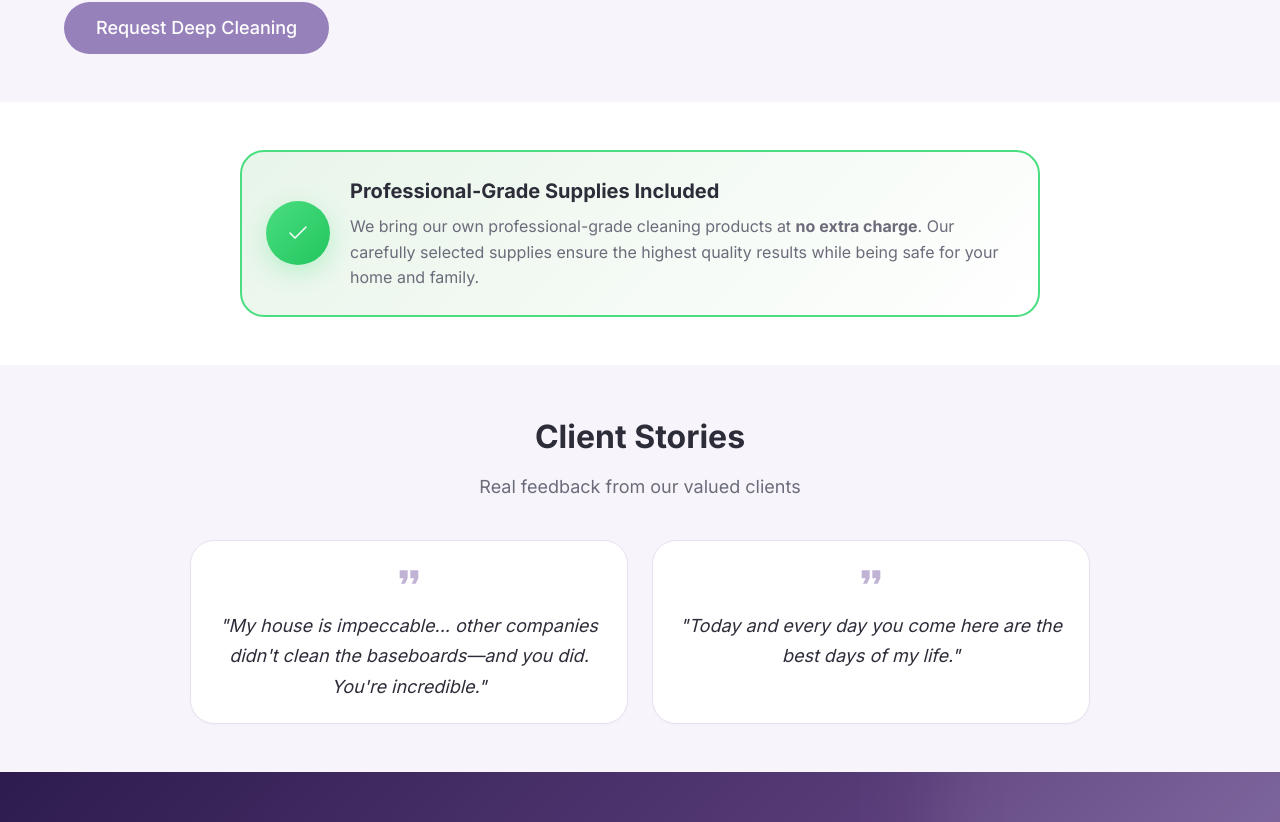
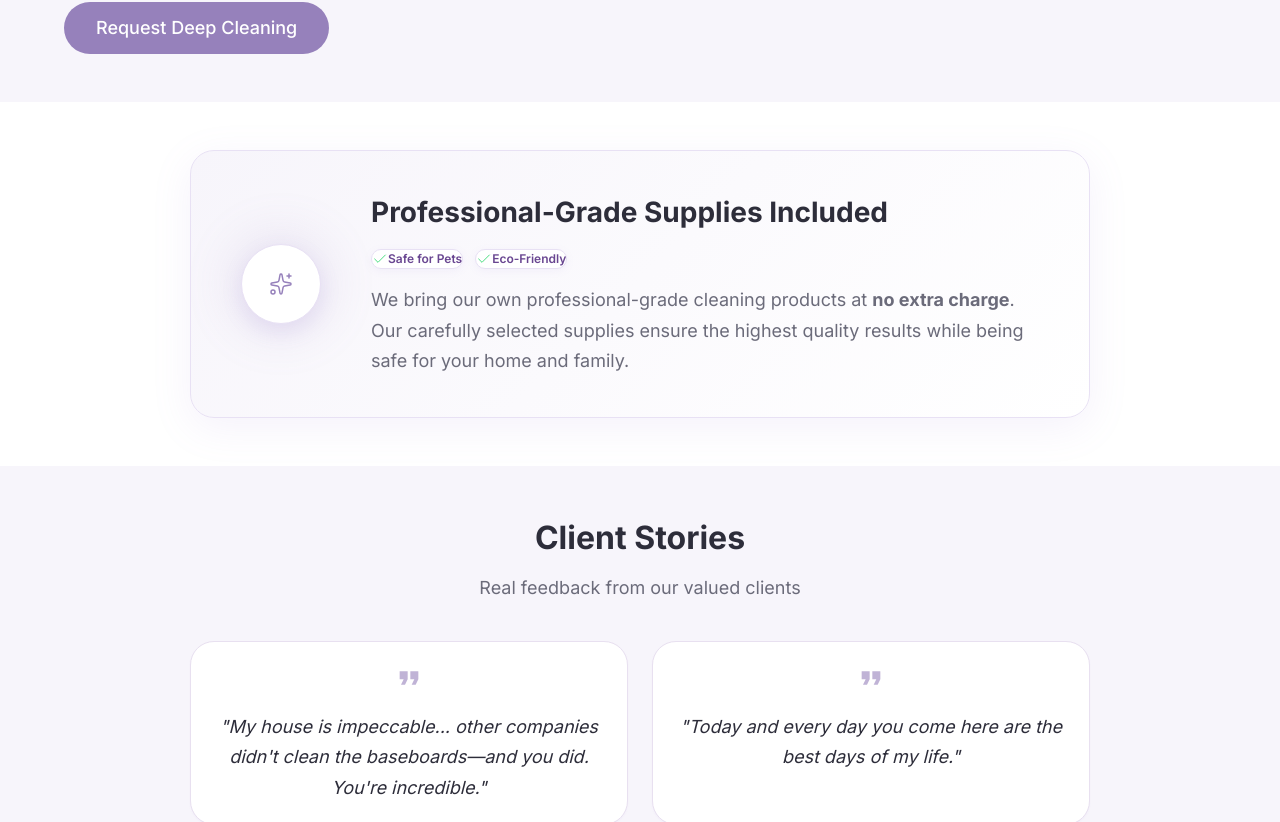
Before and after one commit to Maito-J/Queren, a React (Vite) app: page /services in a window 1280 px wide. Shown: the part 2485-3307 px from the top of the page. Built offline with nearby package versions, Linux system fonts and the light colour scheme; no server answers.

Commit message:
services fix

```diff
--- a/src/pages/public/ServicesPage/ServicesPage.css
+++ b/src/pages/public/ServicesPage/ServicesPage.css
@@ -388,52 +388,147 @@
 
 /* Professional Supplies Section */
 .supplies-section {
-    padding: var(--space-8) 0;
+    padding: var(--space-12) 0;
     background: white;
 }
 
 .supplies-card {
     display: flex;
     align-items: center;
-    gap: var(--space-5);
-    max-width: 800px;
+    gap: var(--space-10);
+    max-width: 900px;
     margin: 0 auto;
-    background: linear-gradient(135deg, #E8F5E9 0%, white 100%);
-    border: 2px solid #4ADE80;
+    background: linear-gradient(135deg, var(--color-primary-50) 0%, white 100%);
+    border: 1px solid var(--color-primary-100);
     border-radius: var(--radius-xl);
-    padding: var(--space-6);
+    padding: var(--space-10);
+    box-shadow: 0 10px 40px rgba(155, 126, 217, 0.1);
+    transition: all var(--transition-slow);
+    position: relative;
+    overflow: hidden;
+}
+
+.supplies-card:hover {
+    transform: translateY(-5px);
+    box-shadow: 0 20px 60px rgba(155, 126, 217, 0.15);
+    border-color: var(--color-primary-light);
+}
+
+.supplies-visual {
+    position: relative;
+    width: 100px;
+    height: 100px;
+    display: flex;
+    align-items: center;
+    justify-content: center;
+    flex-shrink: 0;
+}
+
+.supplies-icon-glow {
+    position: absolute;
+    inset: 0;
+    background: var(--color-primary);
+    filter: blur(25px);
+    opacity: 0.15;
+    border-radius: var(--radius-full);
+    transition: all var(--transition-slow);
+}
+
+.supplies-card:hover .supplies-icon-glow {
+    opacity: 0.3;
+    transform: scale(1.2);
 }
 
 .supplies-icon {
-    width: 64px;
-    height: 64px;
-    background: linear-gradient(135deg, #4ADE80 0%, #22C55E 100%);
-    color: white;
+    width: 80px;
+    height: 80px;
+    background: white;
+    color: var(--color-primary);
     border-radius: var(--radius-full);
     display: flex;
     align-items: center;
     justify-content: center;
-    flex-shrink: 0;
-    box-shadow: 0 8px 24px rgba(74, 222, 128, 0.3);
+    position: relative;
+    z-index: 1;
+    box-shadow: 0 8px 20px rgba(155, 126, 217, 0.15);
+    border: 1px solid var(--color-primary-light);
+    transition: all var(--transition-slow);
+}
+
+.supplies-card:hover .supplies-icon {
+    transform: scale(1.1) rotate(5deg);
+    color: var(--color-primary-dark);
+}
+
+.supplies-content {
+    flex: 1;
+}
+
+.supplies-header {
+    display: flex;
+    align-items: center;
+    justify-content: space-between;
+    gap: var(--space-4);
+    margin-bottom: var(--space-4);
+    flex-wrap: wrap;
 }
 
 .supplies-content h2 {
-    font-size: var(--font-size-xl);
+    font-size: 1.75rem;
     font-weight: var(--font-weight-bold);
     color: var(--color-text);
-    margin-bottom: var(--space-2);
+    margin: 0;
+}
+
+.supplies-badges {
+    display: flex;
+    gap: var(--space-3);
+}
+
+.supply-badge {
+    display: inline-flex;
+    align-items: center;
+    gap: var(--space-1.5);
+    padding: var(--space-1.5) var(--space-3);
+    background: white;
+    border: 1px solid var(--color-primary-100);
+    border-radius: var(--radius-full);
+    font-size: var(--font-size-xs);
+    font-weight: var(--font-weight-semibold);
+    color: var(--color-primary-dark);
+    box-shadow: 0 2px 8px rgba(155, 126, 217, 0.08);
+}
+
+.supply-badge svg {
+    color: #4ADE80;
 }
 
 .supplies-content p {
-    font-size: var(--font-size-base);
+    font-size: var(--font-size-lg);
     color: var(--color-text-muted);
-    line-height: 1.6;
+    line-height: 1.7;
+    margin: 0;
 }
 
-@media (max-width: 600px) {
+@media (max-width: 800px) {
     .supplies-card {
         flex-direction: column;
         text-align: center;
+        padding: var(--space-8);
+        gap: var(--space-6);
+    }
+
+    .supplies-header {
+        flex-direction: column;
+        text-align: center;
+    }
+
+    .supplies-badges {
+        justify-content: center;
+    }
+
+    .supplies-content h2 {
+        font-size: 1.5rem;
     }
 }
 
--- a/src/pages/public/ServicesPage/ServicesPage.tsx
+++ b/src/pages/public/ServicesPage/ServicesPage.tsx
@@ -196,11 +196,26 @@ export function ServicesPage() {
             <section className="section supplies-section">
                 <div className="container">
                     <div className="supplies-card">
-                        <div className="supplies-icon">
-                            <Icon name="check" size="lg" />
+                        <div className="supplies-visual">
+                            <div className="supplies-icon-glow"></div>
+                            <div className="supplies-icon">
+                                <Icon name="sparkle" size="lg" />
+                            </div>
                         </div>
                         <div className="supplies-content">
-                            <h2>Professional-Grade Supplies Included</h2>
+                            <div className="supplies-header">
+                                <h2>Professional-Grade Supplies Included</h2>
+                                <div className="supplies-badges">
+                                    <span className="supply-badge">
+                                        <Icon name="check" size="sm" />
+                                        Safe for Pets
+                                    </span>
+                                    <span className="supply-badge">
+                                        <Icon name="check" size="sm" />
+                                        Eco-Friendly
+                                    </span>
+                                </div>
+                            </div>
                             <p>
                                 We bring our own professional-grade cleaning products at <strong>no extra charge</strong>. Our carefully selected supplies ensure the highest quality results while being safe for your home and family.
                             </p>
```
